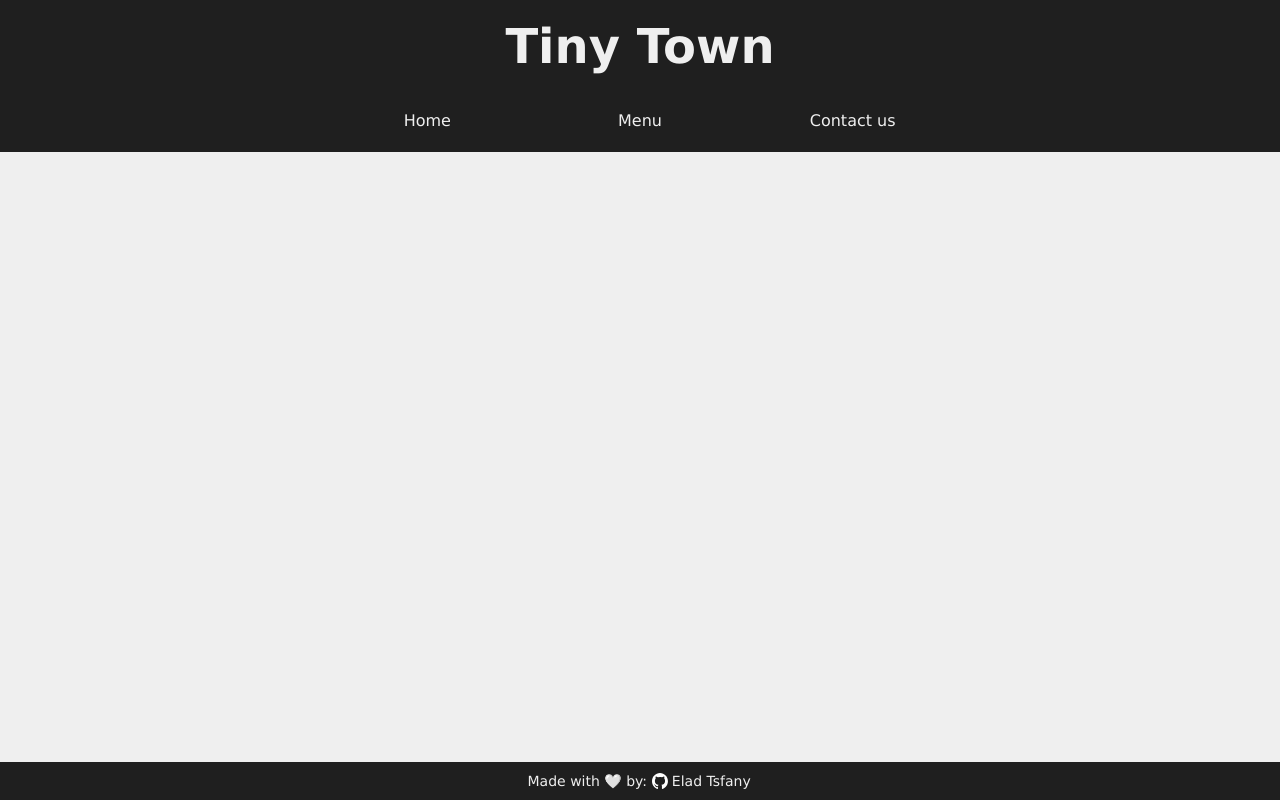
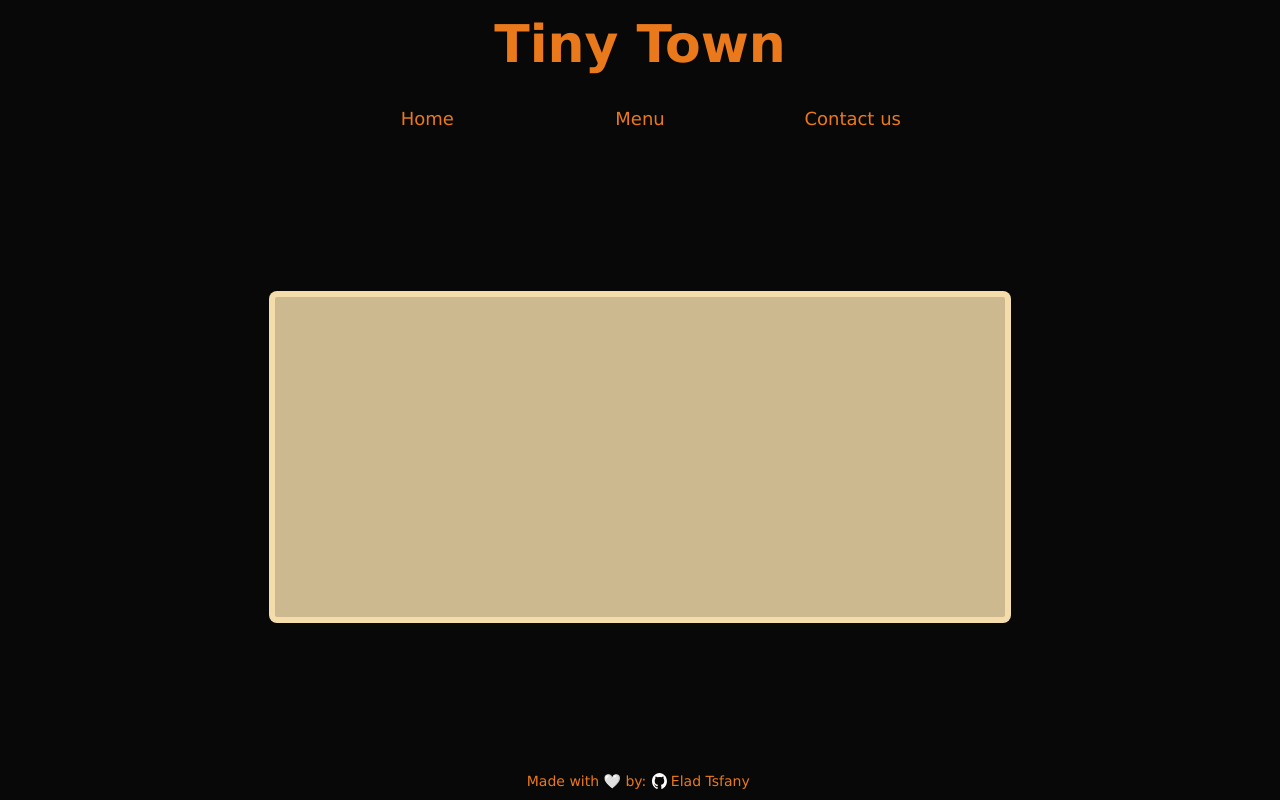
Before and after one commit to eladtsfany/resaurant-page, a website built with webpack: page src/index.html in a window 1280 px wide. Built offline with nearby package versions, Linux system fonts and the light colour scheme; files whose address does not match are found by name.

Commit message:
Modify page styling

```diff
--- a/src/index.html
+++ b/src/index.html
@@ -11,22 +11,22 @@
         <div id="header">
             <div class="title">
                 <h1>Tiny Town</h1>
+                <!-- <h1>Town West</h1> -->
             </div>
             <div class="navigate">
-                <a data-name="home">Home</a>
-                <a data-name="menu">Menu</a>
-                <a data-name="contact">Contact us</a>
+                <a class="nav-item" data-name="home">Home</a>
+                <a class="nav-item" data-name="menu">Menu</a>
+                <a class="nav-item" data-name="contact">Contact us</a>
             </div>
         </div>
         <div id="content">
-
+            <div class="flex-wrapper">
+                <div class="home-container"></div>
+            </div>
         </div>
         <div id="footer">
-            <div class="text">Made with 🤍 by: </div>
-            <a href="https://github.com/eladtsfany">
-                <img src="../src/images/github-mark-white.svg" alt="github_logo">
-                <div class="text">Elad Tsfany</div>
-            </a>
+            <div>Made with 🤍 by: </div>
+            <a href="https://github.com/eladtsfany"></a>
         </div>
     </div>
 </body>
--- a/src/index.js
+++ b/src/index.js
@@ -1,4 +1,5 @@
 import './styles.css';
+import githubIcon from './images/github-mark-white.svg'
 
 const content = document.getElementById('content');
 
@@ -8,22 +9,43 @@ document.querySelectorAll('.navigate a')
 function handleNavClick(e) {
     // Delete existing DOM elements inside #content section
     while (content.firstChild) content.removeChild(content.firstChild);
-
+    // Toggle wanted nav-item and unmark currently active items
+    toggleActive(e);
+    // Populate content with the new active nav-item
     const dataName = e.target.getAttribute('data-name');
     if (dataName === 'home') generateHome();
     else if (dataName === 'menu') generateMenu();
     else generateContact();
 }
 
+function toggleActive(e) {
+    document.querySelectorAll('a.nav-item').forEach(item => {
+        if (item.classList.contains('active')) item.classList.remove('active');
+    });
+    e.target.classList.add('active');
+}
+
 function generateHome() {
-    alert('clicked');
+
     console.log('clicked');
 }
 function generateMenu() {
-    alert('clicked');
     console.log('clicked');
 }
 function generateContact() {
-    alert('clicked');
     console.log('clicked');
 }
+
+function fillFooter() {
+    const myIcon = new Image();
+    const textDiv = document.createElement('div');
+    const dest = document.querySelector('#footer a');
+
+    myIcon.src = githubIcon;
+    myIcon.alt = 'github-logo';
+    textDiv.textContent = 'Elad Tsfany';
+
+    dest.appendChild(myIcon);
+    dest.appendChild(textDiv);
+};
+fillFooter();
--- a/src/styles.css
+++ b/src/styles.css
@@ -1,29 +1,39 @@
 :root {
     --font-family: Verdana, 'Roboto', 'Segoe UI', 'Arial', sans-serif;
     --color-dark: #1f1f1f;
-    --color-light: #efefef;
+    /* --color-light: #efefef; */
+    --color-theme: rgb(234, 121, 28);
+    --color-dark-label: rgba(8, 8, 8, 0.9);
+    /* --text-bg-beige: #f9f3e9; */
+    --text-bg-beige: rgba(253, 203, 152, 0.8);
+    --text-bg-beige: rgba(250, 225, 205, 0.8);
+    --text-bg-beige: rgba(255, 230, 179, 0.8);
+}
+
+html {
+    background: rgba(8, 8, 8, 1);
 }
 
 body {
     margin: 0;
     font-family: var(--font-family);
-    background: var(--color-light);
+    background: url('./images/wideAnimated.jpg') no-repeat;
+    background-position: center;
+    background-size: cover;
+    /* background-size: 90% 100%; */
 }
 
 .container {
+    display: grid;
     height: 100vh;
-    display: grid;
     /* grid-template-rows: minmax(160px, 4fr) minmax(480px, 12fr) minmax(40px, 1fr); */
-    grid-template-rows: minmax(120px, 4fr) minmax(480px, 16fr) minmax(30px, 1fr);
-}
-
-.container>div {
-    box-sizing: border-box;
+    /* grid-template-rows: minmax(128px, 4fr) minmax(512px, 16fr) minmax(32px, 1fr); */
+    grid-template-rows: minmax(142px, 4fr) minmax(456px, 16fr) minmax(32px, 1fr);
 }
 
 #header {
-    background: var(--color-dark);
-    color: var(--color-light);
+    background: var(--color-dark-label);
+    color: var(--color-theme);
     display: flex;
     flex-direction: column;
     align-items: center;
@@ -31,11 +41,17 @@ body {
     padding: .125em;
 }
 
-#content {}
+#content {
+    margin: 2rem;
+    display: flex;
+    justify-content: center;
+    align-items: center;
+}
 
 #footer {
-    background: var(--color-dark);
+    background: var(--color-dark-label);
     font-size: 0.875rem;
+    color: var(--color-theme);
 }
 
 #footer,
@@ -43,33 +59,34 @@ body {
     display: flex;
     align-items: center;
     justify-content: center;
-    gap: 0.25em;
+    gap: 0.125em;
 }
 
 #footer a {
     text-decoration: none;
-    padding: 0.25em 0.125em;
+    color: inherit;
+    padding: 0.25em;
+    gap: 0.25em;
     border-radius: 0.25em;
     transition: filter 150ms ease, background-color 150ms ease;
 }
 
 #footer a:hover {
-    background-color: var(--color-dark);
+    background-color: #dfdfdf;
+    color: var(--color-dark);
+}
+
+#footer a:hover img {
     filter: invert(1);
 }
 
 #footer img {
-    width: 1rem;
-}
-
-#footer div.text {
-    color: var(--color-light);
+    width: 1.125em;
 }
 
 .title h1 {
     margin: 0;
-    font-weight: 600;
-    font-size: 3em;
+    font-size: 3.25rem;
 }
 
 .navigate {
@@ -81,15 +98,19 @@ body {
 }
 
 .navigate a {
-    padding: 0.25em;
+    font-size: 1.125rem;
+    padding: 0.5em;
     cursor: pointer;
     position: relative;
     text-wrap: nowrap;
-    border-radius: 4px;
-    transition: background-color 100ms ease, color 100ms ease;
+    border-radius: 0.25em;
+    transition: color 100ms ease,
+        background-color 100ms ease,
+        transform 250ms ease;
 }
 
 .navigate a:hover {
+    transform: translateY(-4px);
     background-color: #2f2f2f;
     color: #fff;
 }
@@ -100,13 +121,40 @@ body {
     bottom: -8px;
     left: 0;
     width: 0;
-    height: 2px;
+    height: 3px;
     background-color: #fff;
-    border-radius: 2px;
+    border-radius: 3px;
     border-color: transparent;
-    transition: width 300ms ease;
+    transition: width 400ms ease;
 }
 
-.navigate a:hover::after {
+
+.navigate a:hover::after,
+.navigate a.active::after {
     width: 100%;
 }
+
+.navigate a.active {
+    color: #fff;
+    transform: translateY(-4px);
+}
+
+
+
+.flex-wrapper {
+    display: flex;
+    justify-content: center;
+    align-items: center;
+    width: 100%;
+    height: 100%;
+}
+
+.home-container {
+    min-height: 320px;
+    /* max-height: 100%; */
+    /* height: clamp(); */
+    width: 60%;
+    background: var(--text-bg-beige);
+    border: 6px solid var(--text-bg-beige);
+    border-radius: .5rem;
+}
```
